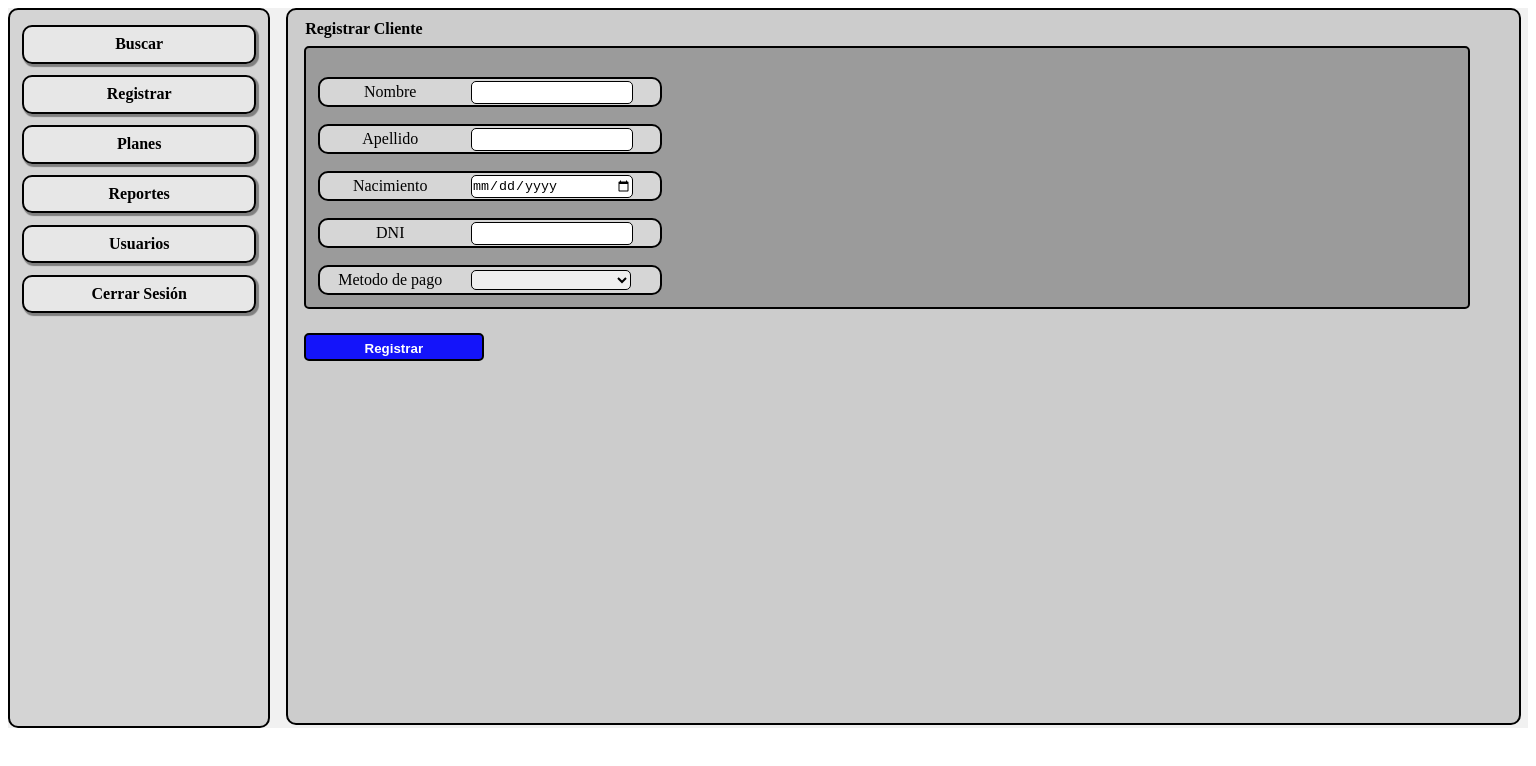
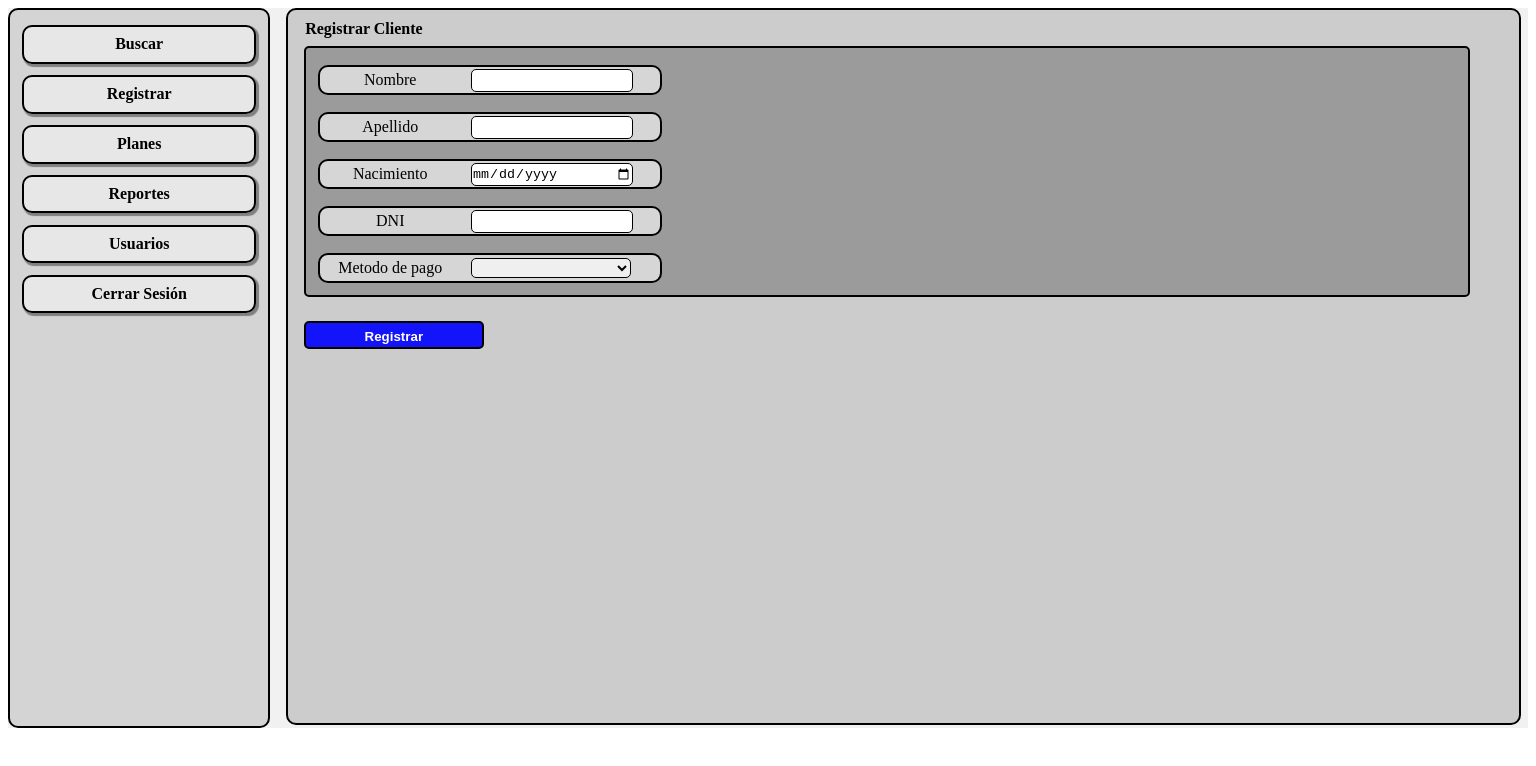
Before and after one commit to FeliBerrutti/velCRM, a Vue app: page /customerRegister in a window 1536 px wide. Shown: the top 766 px of the page. Built offline with nearby package versions, Linux system fonts and the light colour scheme.

Commit message:
fix details

```diff
--- a/src/views/CustomerRegister.vue
+++ b/src/views/CustomerRegister.vue
@@ -234,6 +234,12 @@
             margin-top: 1.5%;
         }
     }
+
+    @media(min-width: 1328px){
+        #userRegisterForm{
+            padding-top: 0%;
+        }
+    }
 </style>
 
 <script setup>
```
